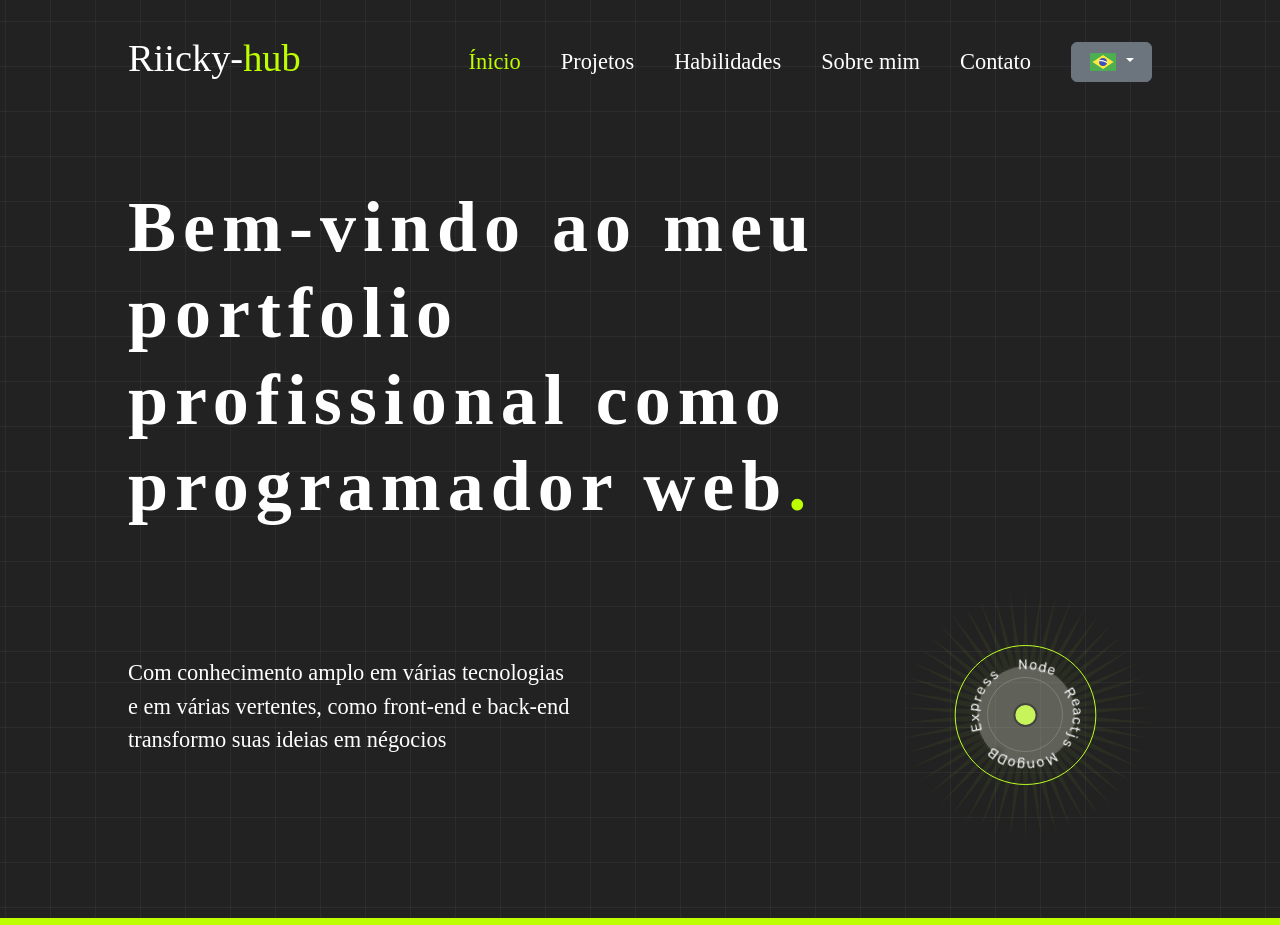
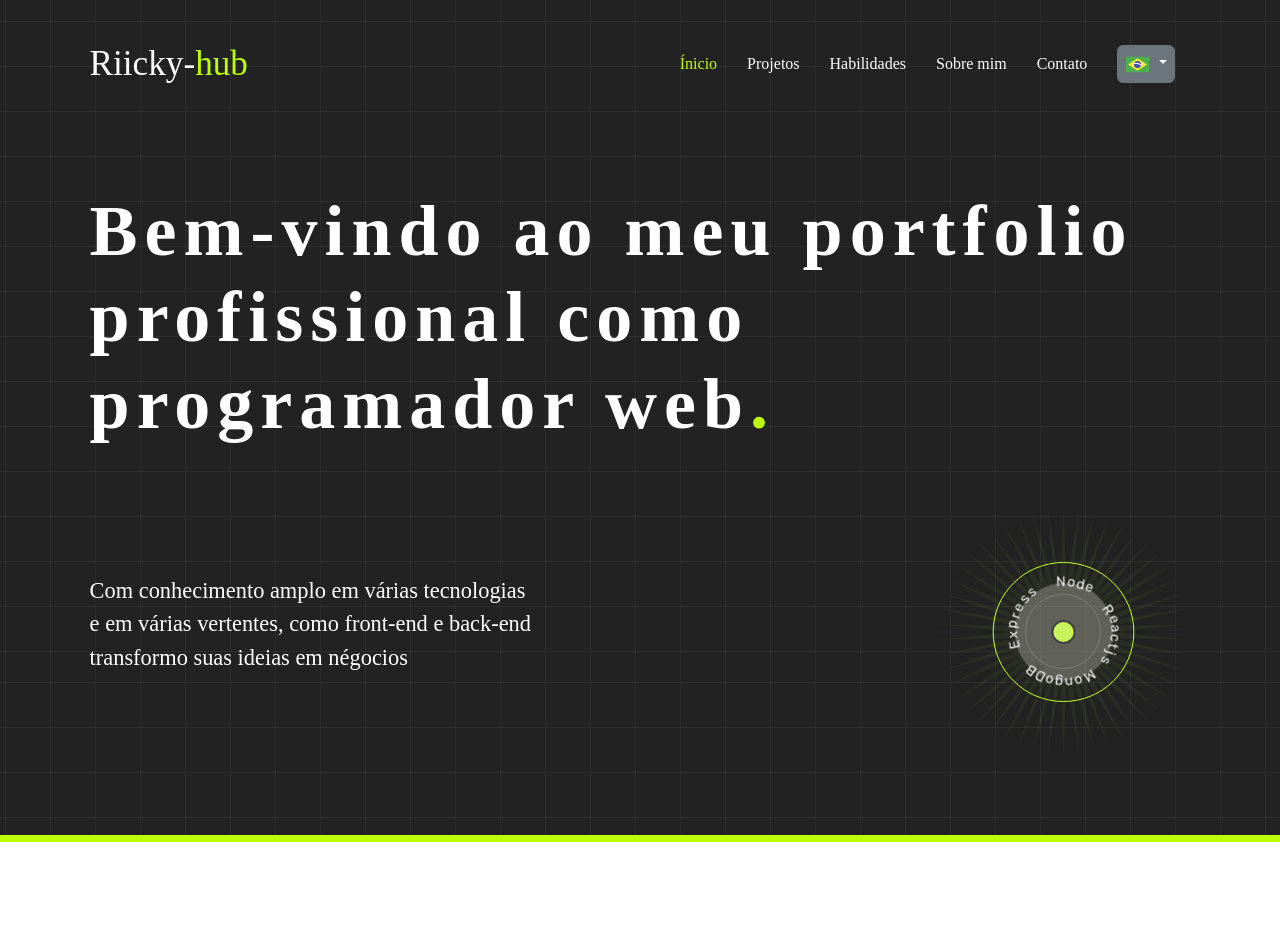
Before and after one commit to Riicky-hub/modern_portfolio, a website: page index.html in a window 1280 px wide. After the commit the page ends 842 px from the top, so only its background shows below. Drawn offline with Linux system fonts and the light colour scheme; a web font is replaced by a local one.

Commit message:
responsividade da nav concluida

```diff
--- a/index.html
+++ b/index.html
@@ -1,5 +1,6 @@
 <!DOCTYPE html>
 <html lang="pt-BR">
+
 <head>
     <meta charset="UTF-8">
     <meta http-equiv="X-UA-Compatible" content="IE=edge">
@@ -8,31 +9,61 @@
     <link rel="stylesheet" href="./src/css/style.css">
     <link rel="stylesheet" href="./src/libs/bootstrap/css/bootstrap.min.css">
 </head>
+
 <body>
     <div class="ownContainer gradeBackground borderBottom">
         <header class="header">
-            <nav class="header__nav">
+
+
+
+            <nav class="navbar navbar-dark bg-dark navbar-expand-lg" style="background-color: transparent !important;">
+                <div class="container-fluid header__nav">
                     <h1 class="header__nav--title">Riicky-<span class="span--color">hub</span></h1>
-                <ul class="nav__ul">
-                    <li class="nav__ul--li"><a href="#" class="link actived">Ínicio</a></li>
-                    <li class="nav__ul--li"><a href="#" class="link">Projetos</a></li>
-                    <li class="nav__ul--li"><a href="#" class="link">Habilidades</a></li>
-                    <li class="nav__ul--li"><a href="#" class="link">Sobre mim</a></li>
-                    <li class="nav__ul--li"><a href="#" class="link">Contato</a></li>
+                    <button class="navbar-toggler" type="button" data-bs-toggle="collapse" data-bs-target="#navbarNav"
+                        aria-controls="navbarNav" aria-expanded="false" aria-label="Toggle navigation">
+                        <span class="navbar-toggler-icon"></span>
+                    </button>
+                    <div class="collapse navbar-collapse" id="navbarNav" style="justify-content: flex-end;">
+                        <ul class="navbar-nav">
+                            <li class="nav-item">
+                                <a href="#" class="link actived">Ínicio</a>
+                            </li>
+                            <li class="nav-item">
+                                <a href="#" class="link">Projetos</a>
+                            </li>
+                            <li class="nav-item">
+                                <a href="#" class="link">Habilidades</a>
+                            </li>
+                            <li class="nav-item">
+                                <a href="#" class="link">Sobre mim</a>
+                            </li>
+                            <li class="nav-item">
+                                <a href="#" class="link">Contato</a>
+                            </li>
+                            <li class="nav-item">
                                 <div class="dropdown">
                                     <button class="btn btn-secondary dropdown-toggle selected-lang" type="button" data-bs-toggle="dropdown" aria-expanded="false"><img src="./src/images/icons/flag_brazil.png" class="flag_icon"></button>
-                        <ul class="dropdown-menu dropdown-menu-dark">
+                                    <ul class="dropdown-menu dropdown-menu-dark" style="width: fit-content;">
                                       <li><a class="dropdown-item active flag_button" wn-lang="portuguese" href="#">PT-BR<img src="./src/images/icons/flag_brazil.png" class="flag_icon--option"></a></li>
                                       <li><hr class="dropdown-divider"></li>
                                       <li><a class="dropdown-item flag_button" href="#" wn-lang="english">EN-GB<img src="./src/images/icons/flag_UK.png" class="flag_icon--option"></a></li>
                                     </ul>
                                 </div>
+                            </li>
                         </ul>
+                    </div>
+                </div>
             </nav>
+
+
+
+
             <div class="showcase">
-                <h2 class="showcase__title">Bem-vindo ao meu portfolio<br> profissional como programador web<span class="span--color">.</span></h2>
+                <h2 class="showcase__title">Bem-vindo ao meu portfolio<br> profissional como programador web<span
+                        class="span--color">.</span></h2>
                 <div class="showcase__bottom">
-                    <p class="showcase__bottom--paragraph">Com conhecimento amplo em várias tecnologias<br> e em várias vertentes, como front-end e back-end<br> transformo suas ideias em négocios</p>
+                    <p class="showcase__bottom--paragraph">Com conhecimento amplo em várias tecnologias<br> e em várias
+                        vertentes, como front-end e back-end<br> transformo suas ideias em négocios</p>
                     <div class="draw">
                         <img src="./src/images/draws/circle.svg" class="draw--circle" draggable="false">
                         <img src="./src/images/draws/text.svg" class="draw--text" draggable="false">
@@ -45,4 +76,5 @@
     <script src="./src/libs/bootstrap/js/bootstrap.min.js"></script>
     <script src="./src/javascript/index.js"></script>
 </body>
+
 </html>
--- a/src/javascript/index.js
+++ b/src/javascript/index.js
@@ -1,5 +1,5 @@
 // Text
-const navLinks = document.querySelectorAll('li.nav__ul--li > a.link');
+const navLinks = document.querySelectorAll('li.nav-item > a.link');
 const navLinksArr = Array.from(navLinks);
 const showcaseTitle = document.querySelector('.showcase__title');
 const showcaseBottomParagraph = document.querySelector('.showcase__bottom--paragraph');
--- a/src/sass/_global.scss
+++ b/src/sass/_global.scss
@@ -8,7 +8,7 @@
     background-image: url('../images/background.svg');
 }
 .ownContainer {
-    @include make-container(10%);
+    @include make-container(7%);
     padding-bottom: 3%;
     background-color: $thirdColor;
 }
--- a/src/sass/_nav.scss
+++ b/src/sass/_nav.scss
@@ -2,30 +2,24 @@
     height: 70%;
     font-family: 'Playfair';
     &__nav {
-        display: flex;
-        align-items: center;
-        justify-content: space-between;
-        padding: 35px 0;
+        margin: 20px 0;
+        padding: 0 !important;
         &--title {
             font-size: $big;
+            margin: 0;
         }
-        .nav__ul {
-            display: flex;
-            align-items: center;
-            margin-bottom: 0;
-            &--li {
-                list-style-type: none;
-                padding: 0 20px;
-                font-size: $normal;
+        .navbar-nav {
+            padding: 10px 0;
+            .nav-item {
+                margin: 7px 15px;
             }
         }
     }
 }
 .selected-lang {
-    margin-left: 20px;
     padding: 5px 7px !important;
     .flag_icon {
-        width: 50%;
+        width: 30px;
         padding-right: 5px;
     }
     &:active {
@@ -40,3 +34,16 @@
         width: 20%;
     }
 }
+
+// Responsividade
+
+// Hamburguer menu - 932px;
+@media only screen and (min-width: 992px) {
+    .navbar-nav {
+        align-items: center;
+    }
+    .dropdown-menu[data-bs-popper] {
+        right: 0 !important;
+        left: auto !important;
+    }
+}
--- a/src/sass/_vars.scss
+++ b/src/sass/_vars.scss
@@ -15,7 +15,7 @@ $thirdColor: #222222;
 
 // Fonts Sizes
 $normal: 1.4rem;
-$big: 2.4rem;
+$big: 2.2rem;
 
 //Others
 $colorTransition: all 0.2s ease-in-out;
```
Also changed, not shown: nav_test.html (added, +18 -0 lines), src/css/style.css, 1 other file. Lines whose indentation alone changed are shown as unchanged.
